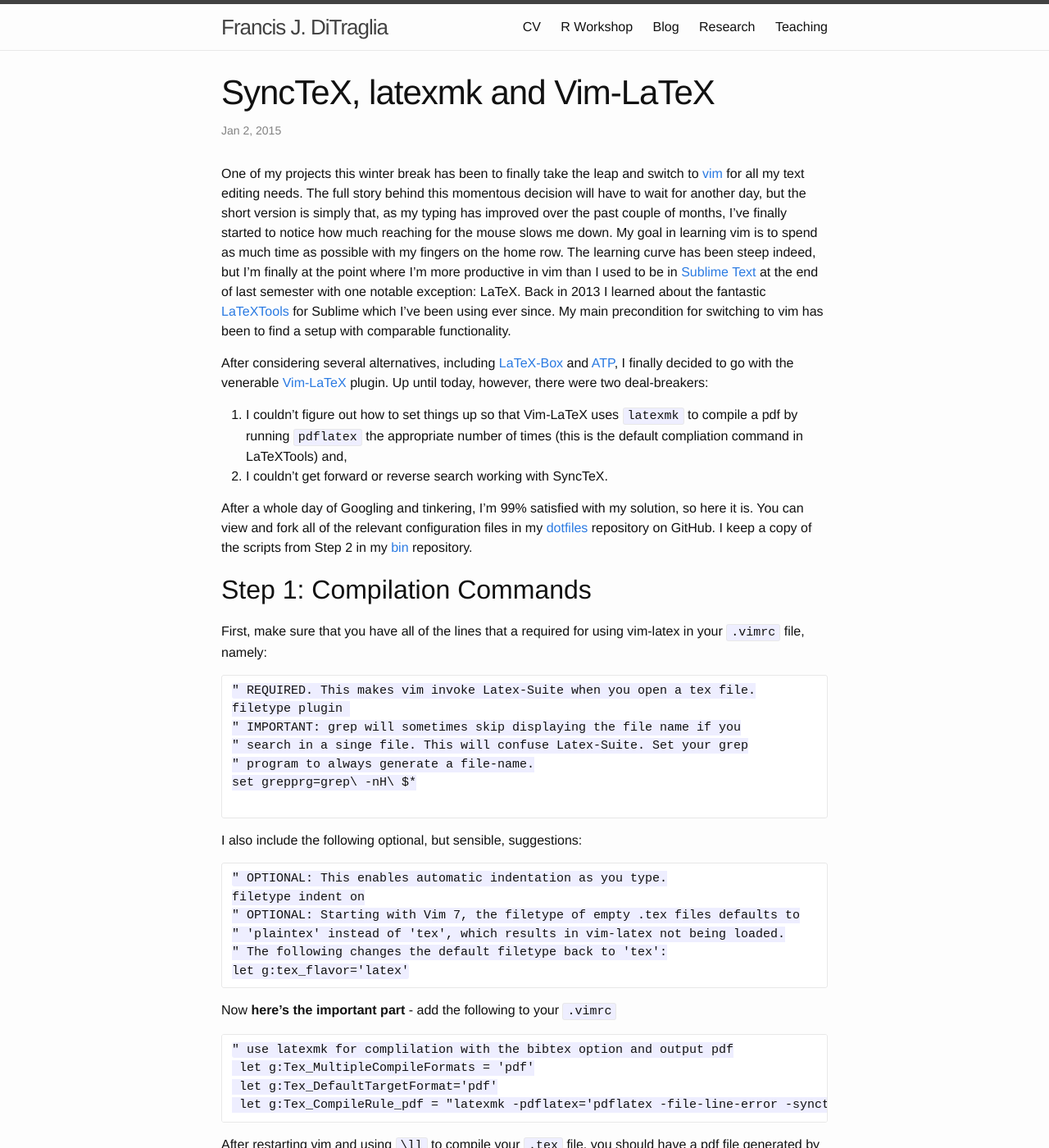
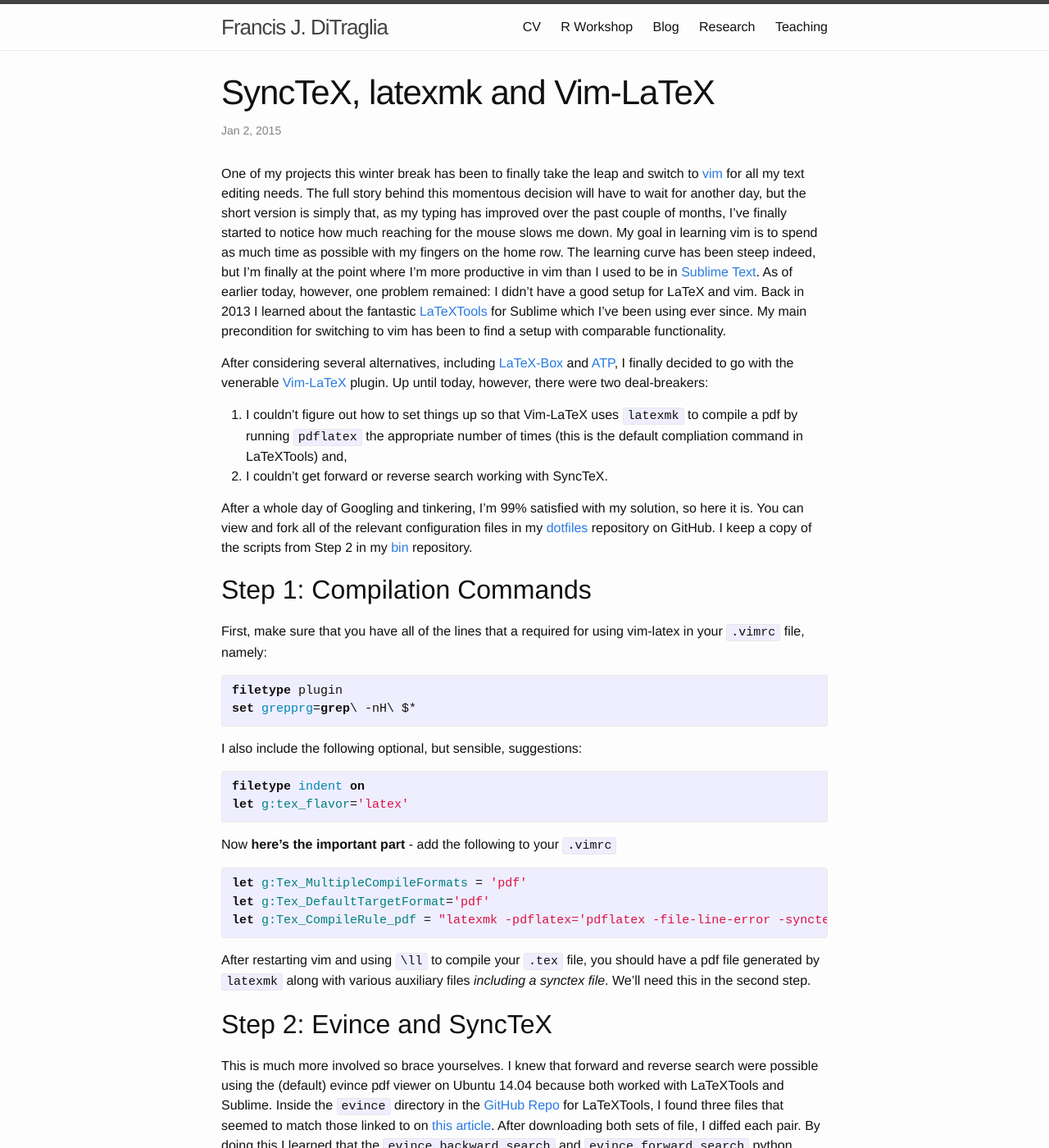
Before and after one commit to fditraglia/fditraglia.github.io, a Jekyll site: the page built from _posts/2015-01-02-synctex-latexmk-and-vim-latex.markdown, in a window 1280 px wide and 1400 px high. Shown: the whole window at 82% size. Built offline with Jekyll 4.4.1, drawn with Linux system fonts in a browser that asks for light colours; some of the changed text lies outside the part shown.

Commit message:
fix code highlighting

````diff
--- a/_posts/2015-01-02-synctex-latexmk-and-vim-latex.markdown
+++ b/_posts/2015-01-02-synctex-latexmk-and-vim-latex.markdown
@@ -7,7 +7,8 @@ categories:
 One of my projects this winter break has been to finally take the leap and switch to [vim](http://www.vim.org) for all my text editing needs.
 The full story behind this momentous decision will have to wait for another day, but the short version is simply that, as my typing has improved over the past couple of months, I've finally started to notice how much reaching for the mouse slows me down.
 My goal in learning vim is to spend as much time as possible with my fingers on the home row.
-The learning curve has been steep indeed, but I'm finally at the point where I'm more productive in vim than I used to be in [Sublime Text](http://www.sublimetext.com) at the end of last semester with one notable exception: LaTeX.
+The learning curve has been steep indeed, but I'm finally at the point where I'm more productive in vim than I used to be in [Sublime Text](http://www.sublimetext.com).
+As of earlier today, however, one problem remained: I didn't have a good setup for LaTeX and vim.
 Back in 2013 I learned about the fantastic [LaTeXTools](https://github.com/SublimeText/LaTeXTools) for Sublime which I've been using ever since.
 My main precondition for switching to vim has been to find a setup with comparable functionality.
 
@@ -24,31 +25,27 @@ I keep a copy of the scripts from Step 2 in my [bin](https://github.com/fditragl
 Step 1: Compilation Commands
 -----------------------------
 First, make sure that you have all of the lines that a required for using vim-latex in your ``.vimrc`` file, namely:
-```
-" REQUIRED. This makes vim invoke Latex-Suite when you open a tex file.
+
+{% highlight vim %}
 filetype plugin
-" IMPORTANT: grep will sometimes skip displaying the file name if you
-" search in a singe file. This will confuse Latex-Suite. Set your grep
-" program to always generate a file-name.
 set grepprg=grep\ -nH\ $*
+{% endhighlight %}
 
-```
 I also include the following optional, but sensible, suggestions:
-```
-" OPTIONAL: This enables automatic indentation as you type.
+
+{% highlight vim %}
 filetype indent on
-" OPTIONAL: Starting with Vim 7, the filetype of empty .tex files defaults to
-" 'plaintex' instead of 'tex', which results in vim-latex not being loaded.
-" The following changes the default filetype back to 'tex':
 let g:tex_flavor='latex'
-```
+{% endhighlight %}
+
 Now **here's the important part** - add the following to your ``.vimrc``
-```
-" use latexmk for complilation with the bibtex option and output pdf
- let g:Tex_MultipleCompileFormats = 'pdf'
- let g:Tex_DefaultTargetFormat='pdf'
- let g:Tex_CompileRule_pdf = "latexmk -pdflatex='pdflatex -file-line-error -synctex=1 -interaction=nonstopmode' -bibtex -pdf $*"
-```
+
+{% highlight vim %}
+let g:Tex_MultipleCompileFormats = 'pdf'
+let g:Tex_DefaultTargetFormat='pdf'
+let g:Tex_CompileRule_pdf = "latexmk -pdflatex='pdflatex -file-line-error -synctex=1 -interaction=nonstopmode' -bibtex -pdf $*"
+{% endhighlight %}
+
 After restarting vim and using ``\ll`` to compile your ``.tex`` file, you should  have a pdf file generated by ``latexmk`` along with various auxiliary files *including a synctex file*.
 We'll need this in the second step.
 
@@ -69,12 +66,14 @@ I then copied the ``evince`` file from the Ubuntu forums, which was set up for g
 files from LaTeX tools into ``~/bin`` and made each of them executable with ``chmod +x [filename]``.
 All three of these files are in my [frank-bin](https://github.com/fditraglia/frank-bin) repository.
 Finally, I created the file `` ~/.vim/after/ftplugin/tex.vim`` and added the lines
-```
+
+{% highlight vim %}
 function! Tex_ForwardSearchLaTeX()
   let cmd = 'evince_forward_search ' . fnamemodify(Tex_GetMainFileName(), ":p:r") .  '.pdf ' . line(".") . ' ' . expand("%:p")
   let output = system(cmd)
 endfunction
-```
+{% endhighlight %}
+
 as suggested on the Ubuntu forums.
 It worked!
 Well, it pretty much worked.
````
